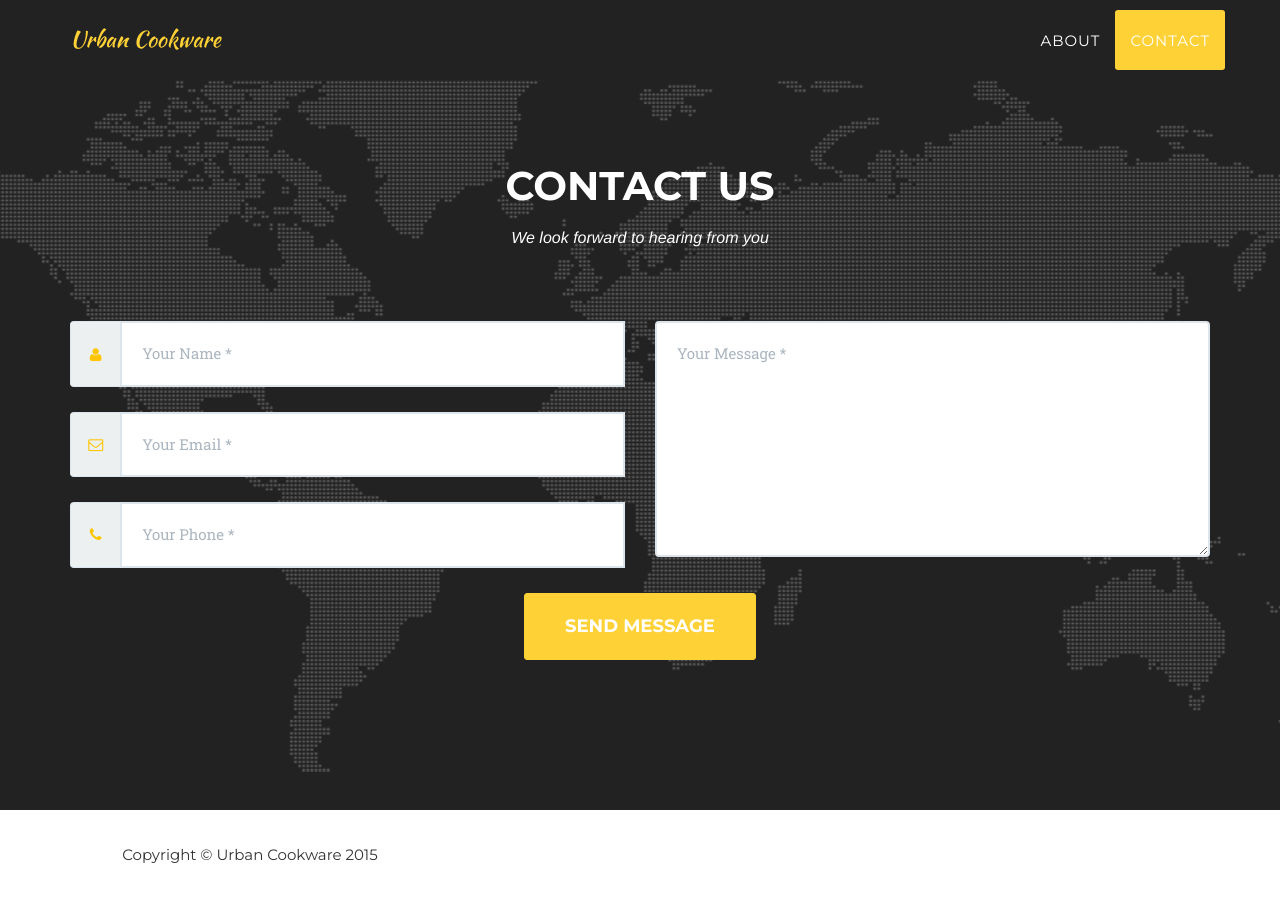
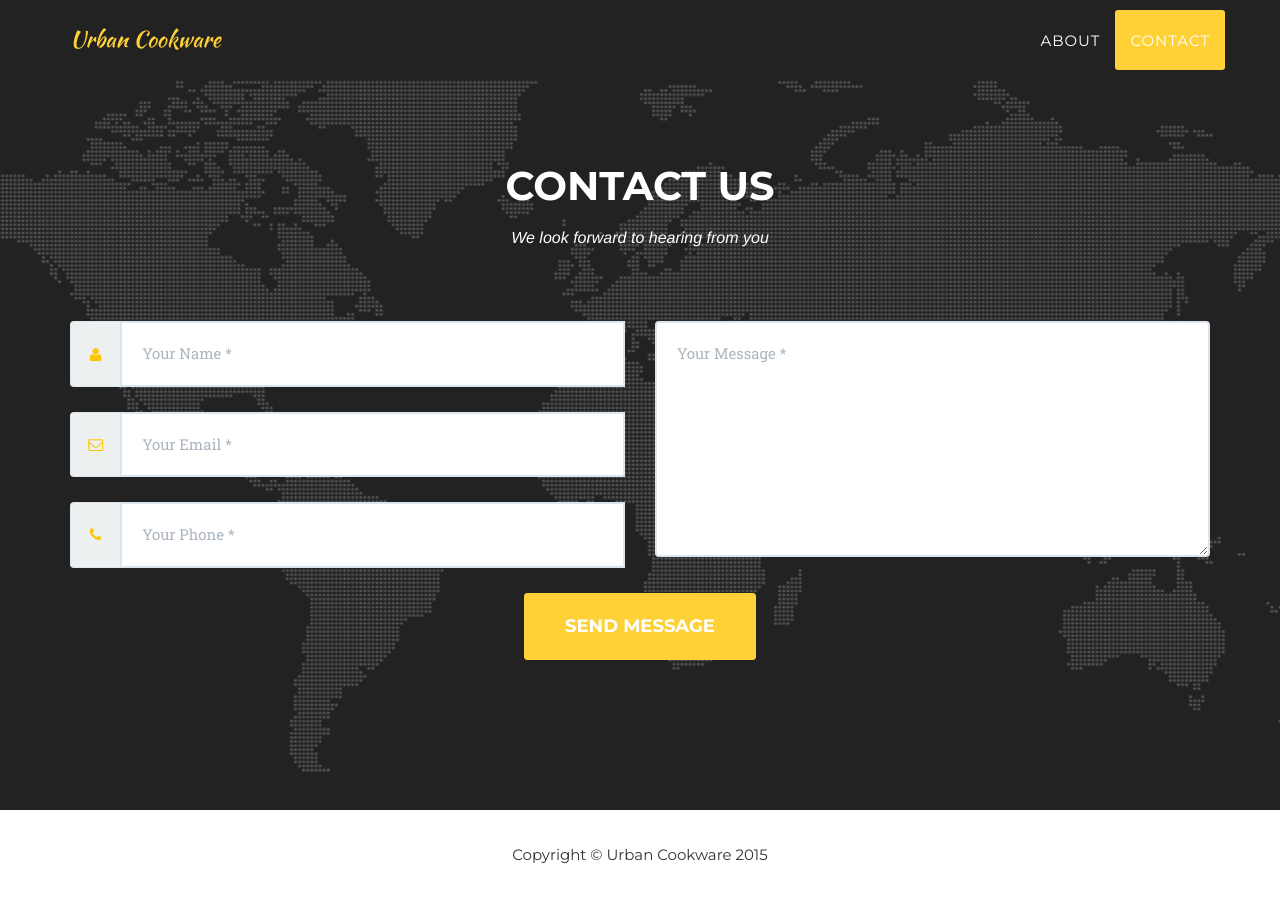
Before and after one commit to bullshkins/urbancookware, a Jekyll site: the page built from index.html, in a window 1280 px wide and 900 px high, scrolled down 1530 px. Built offline with Jekyll 4.4.1, drawn with Linux system fonts in a browser that asks for light colours; some web fonts are replaced.

Commit message:
moving footer

```diff
--- a/_includes/footer.html
+++ b/_includes/footer.html
@@ -2,10 +2,10 @@
         <div class="container">
             <div class="row">
                 <div class="col-md-4">
-                    <span class="copyright">Copyright &copy; {{ site.title }} 2015</span>
+
                 </div>
                 <div class="col-md-4">
-
+                    <span class="copyright">Copyright &copy; {{ site.title }} 2015</span>
                 </div>
                 <div class="col-md-4">
 
```
